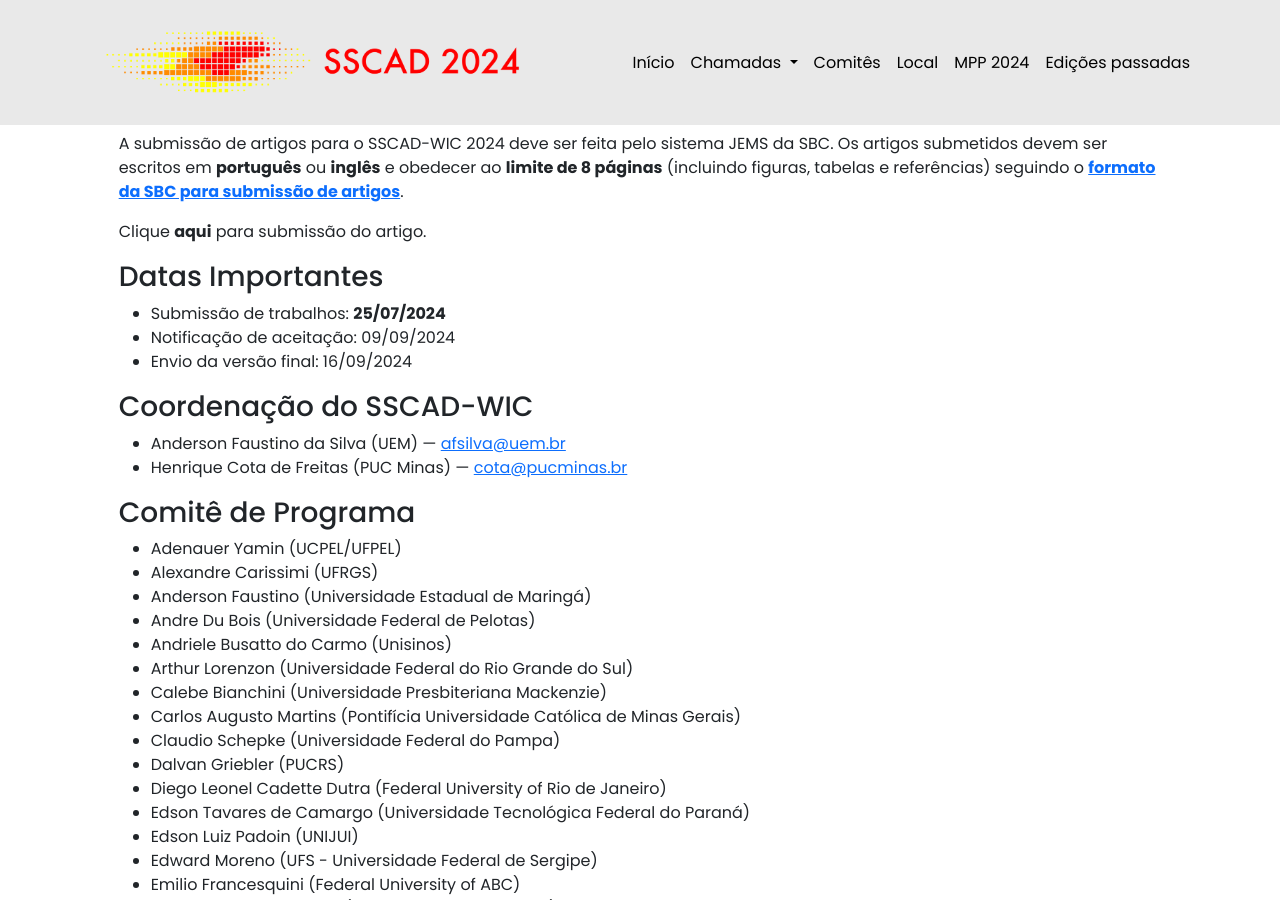
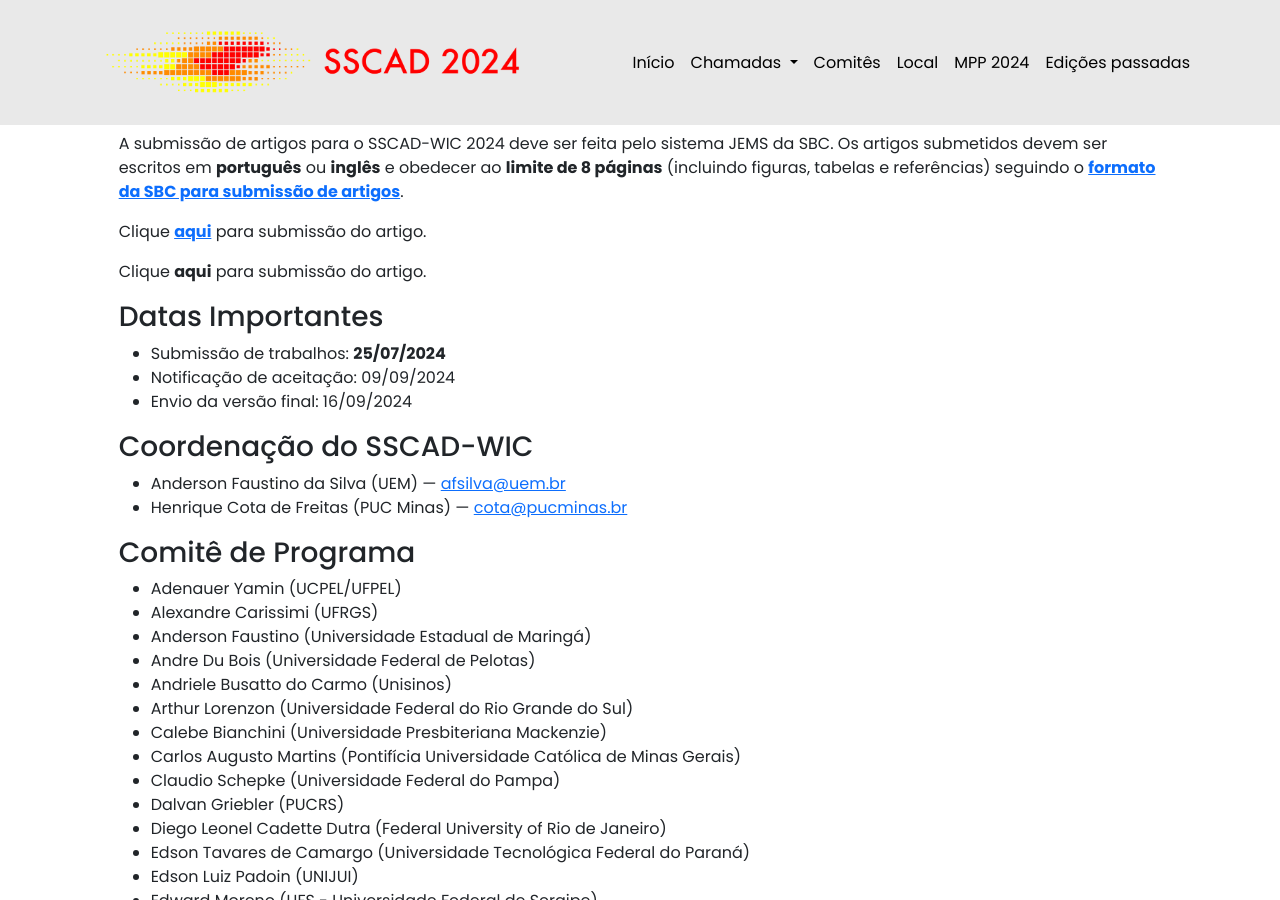
Before and after one commit to ce-acpad/sscad2024, a Jekyll site: the page built from cfp_wic.html, in a window 1280 px wide and 900 px high, scrolled down 1738 px. Built offline with Jekyll 4.4.1, drawn with Linux system fonts in a browser that asks for light colours; some of the changed lines change nothing that is shown.

Commit message:
Update cfp_wic.html

```diff
--- a/cfp_wic.html
+++ b/cfp_wic.html
@@ -58,7 +58,7 @@
 <h3>Submissões</h3>
 <p>A submissão de artigos para o SSCAD-WIC 2024 deve ser feita pelo sistema JEMS da SBC. Os artigos submetidos devem ser escritos em <strong>português</strong> ou <strong>inglês</strong> e obedecer ao <strong>limite de 8 páginas</strong> (incluindo figuras, tabelas e referências) seguindo o <strong><a href="https://www.sbc.org.br/documentos-da-sbc/summary/169-templates-para-artigos-e-capitulos-de-livros/878-modelosparapublicaodeartigos" target="_blank">formato da SBC para submissão de artigos</a></strong>.</p>
 
-<!--<p>Clique <strong><a href="https://jems.sbc.org.br/home.cgi?c=4404" target="_blank">aqui</a></strong> para submissão do artigo.</p>-->
+<p>Clique <strong><a href="https://jems.sbc.org.br/home.cgi?c=4623" target="_blank">aqui</a></strong> para submissão do artigo.</p>
 
 <p>Clique <strong>aqui</strong> para submissão do artigo.</p>
 
```
